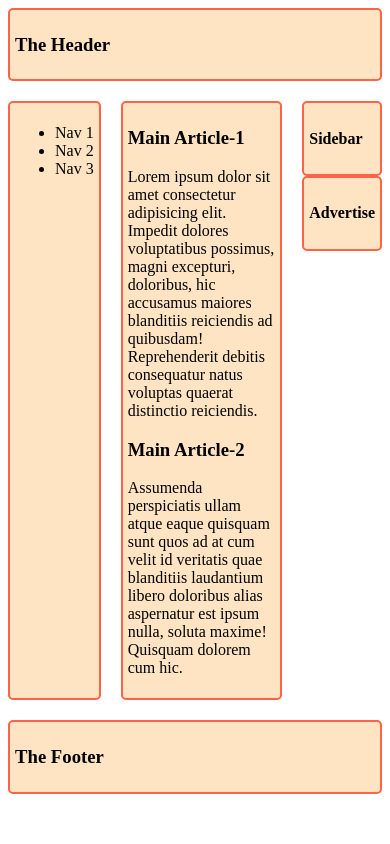
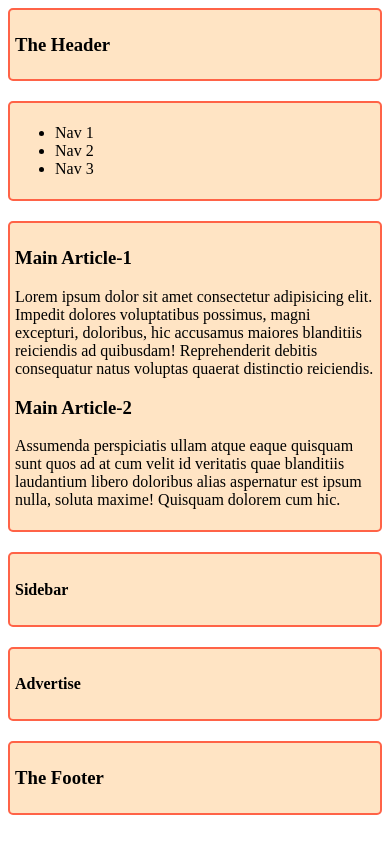
Before and after one commit to Sajjatul21/Programming-Hero-Html-CSS, a plain HTML site: page 2 Milestone-Responsive Web Layout/9 more responsive design with CSS flex, media query/9-4 Practical Grid area layout and media query/index.html in a window 390 px wide. Drawn offline with Linux system fonts and the light colour scheme.

Commit message:
make responsive

```diff
--- a/2 Milestone-Responsive Web Layout/9 more responsive design with CSS flex, media query/9-4 Practical Grid area layout and media query/index.html
+++ b/2 Milestone-Responsive Web Layout/9 more responsive design with CSS flex, media query/9-4 Practical Grid area layout and media query/index.html
@@ -33,14 +33,14 @@
             </p>
         </article>
     </main>
-    <aside>
+
     <div class="sidebar">
         <h4>Sidebar</h4>
     </div>
     <div class="advertise">
         <h4>Advertise</h4>
     </div>
-    </aside>
+
     <footer class="footer">
         <h3>The Footer</h3>
     </footer>
--- a/2 Milestone-Responsive Web Layout/9 more responsive design with CSS flex, media query/9-4 Practical Grid area layout and media query/style/style.css
+++ b/2 Milestone-Responsive Web Layout/9 more responsive design with CSS flex, media query/9-4 Practical Grid area layout and media query/style/style.css
@@ -45,3 +45,29 @@
         "footer footer  footer  footer"
     ;
 }
+
+/* small device  */
+@media screen and (max-width: 576px) {
+    .container {
+        grid-template-areas:
+            "header"
+            "nav"
+            "main"
+            "sidebar"
+            "advertise"
+            "footer"
+        ;
+    }
+}
+
+/* medium device  */
+@media screen and (min-width: 576px) and (max-width: 992px) {
+    .container {
+        grid-template-areas:
+            "header header  header"
+            "nav    nav nav"
+            "sidebar main main"
+            "advertise footer footer"
+        ;
+    }
+}
```
Lines whose indentation alone changed are shown as unchanged.
